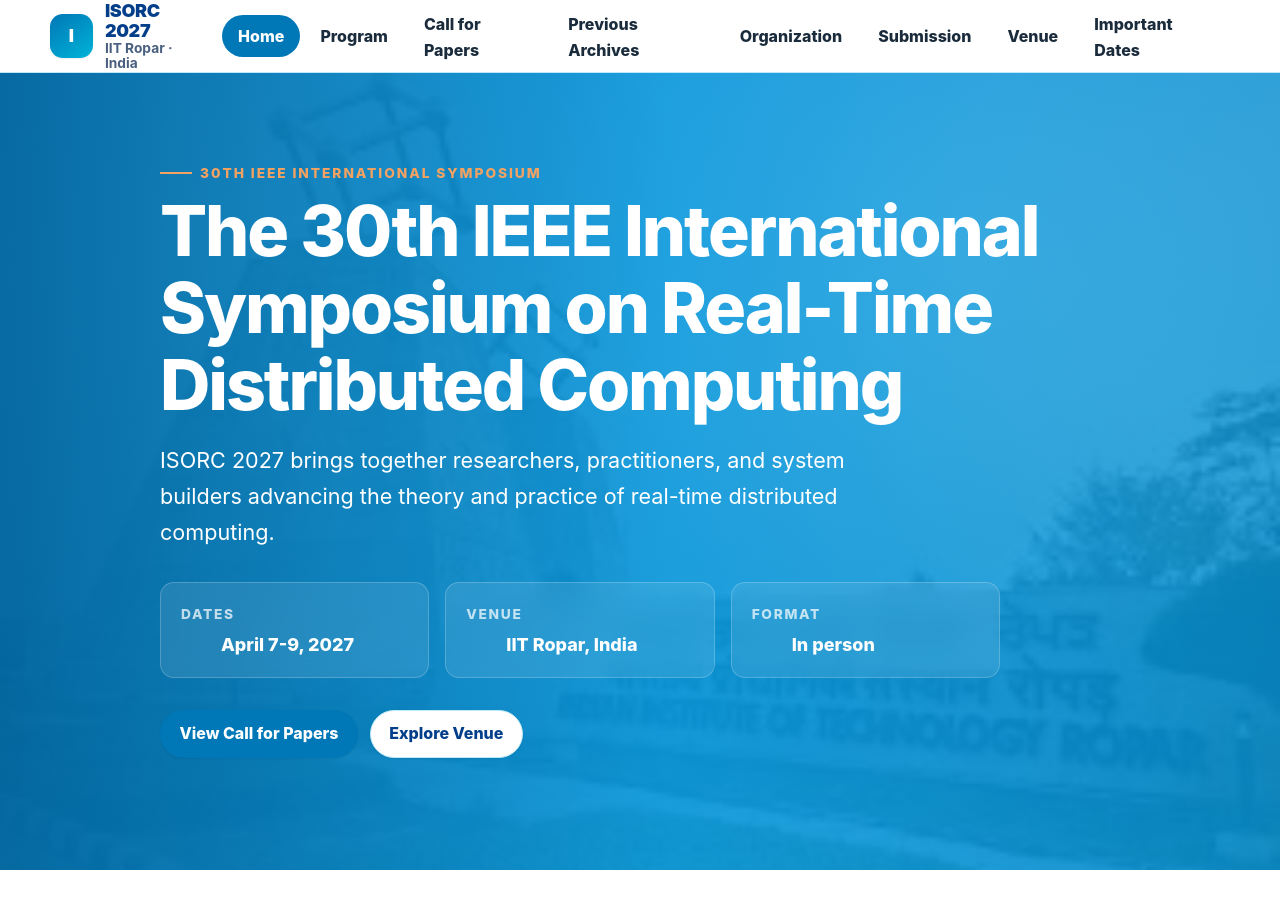
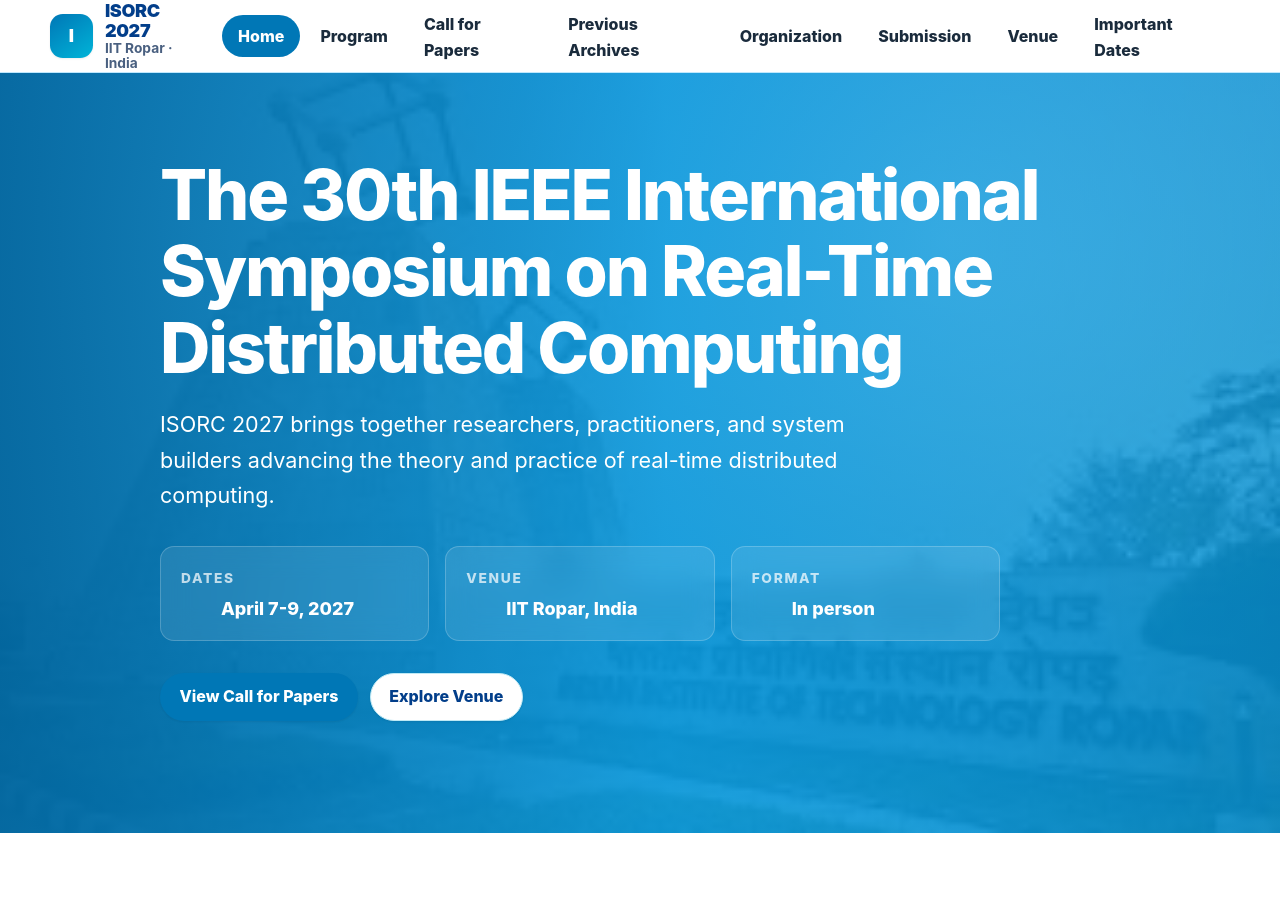
Before and after one commit to isorc2027/isorc2027.github.io, a Jekyll site: the page built from index.md, in a window 1280 px wide and 900 px high. Built offline with Jekyll 4.4.1, drawn with Linux system fonts in a browser that asks for light colours.

Commit message:
Remove edition line from hero

```diff
--- a/index.md
+++ b/index.md
@@ -8,7 +8,7 @@
   <img class="hero__image" src="{{ '/assets/img/iit-ropar-campus-placeholder.jpg' | relative_url }}" alt="Placeholder campus view of IIT Ropar for ISORC 2027">
   <div class="hero__overlay" aria-hidden="true"></div>
   <div class="container hero__content">
-    <p class="eyebrow">{{ site.conference.edition }} IEEE International Symposium</p>
+
     <h1 id="hero-title">{{ site.tagline }}</h1>
     <p class="hero__lead">{{ site.conference.short_name }} brings together researchers, practitioners, and system builders advancing the theory and practice of real-time distributed computing.</p>
     <dl class="hero__facts" aria-label="Conference details">
```
